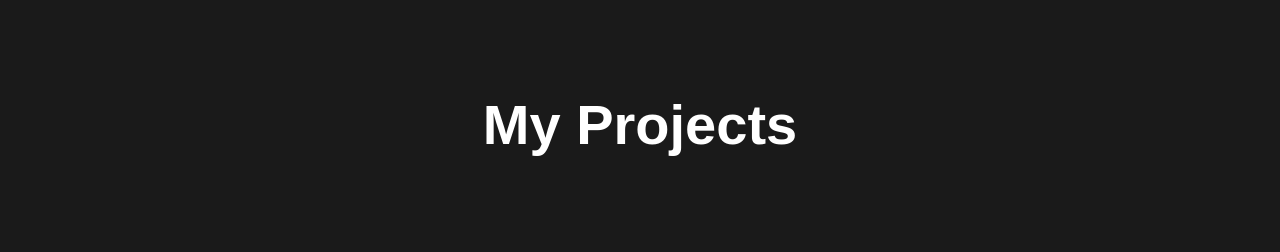
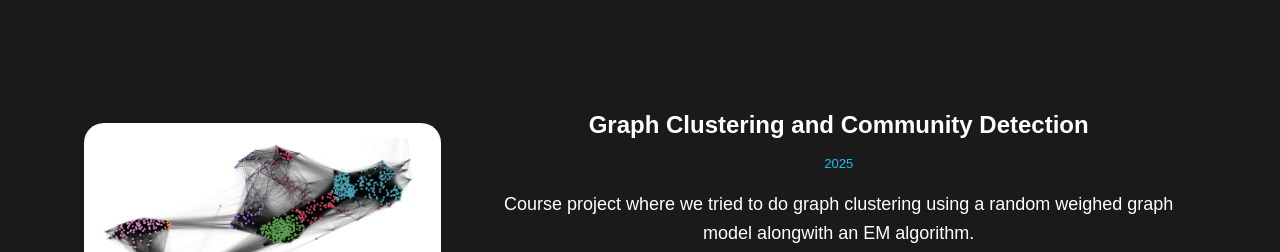
Before and after one commit to mcngnt/mcngnt.github.io, a plain HTML site: page projects.html in a window 1280 px wide. Shown: the top 252 px of the page. Drawn offline with Linux system fonts and the light colour scheme.

Commit message:
remove projects title

```diff
--- a/projects.html
+++ b/projects.html
@@ -11,7 +11,7 @@
 <body>
     <section id="projectspage">
         <div class="container">
-            <h1>My Projects</h1>
+<!--             <h1>My Projects</h1> -->
 
             <br>
 
```
